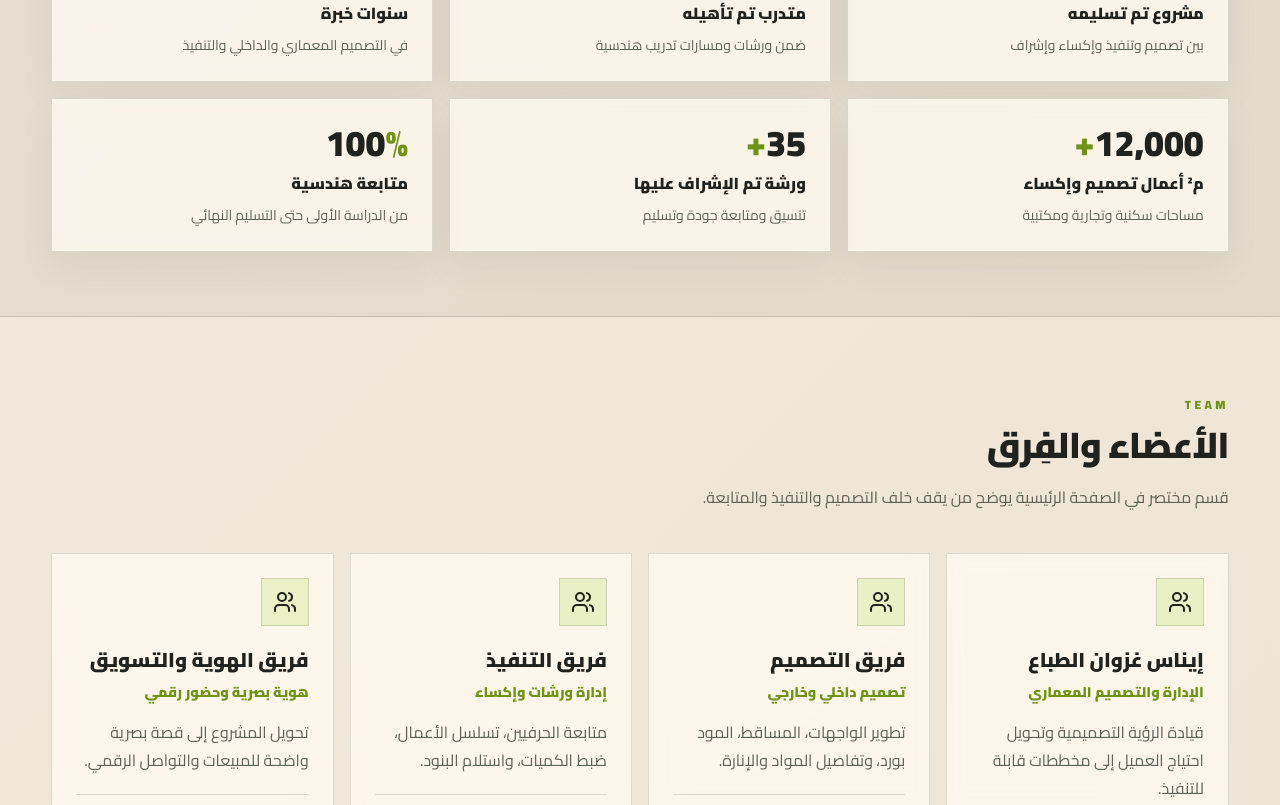
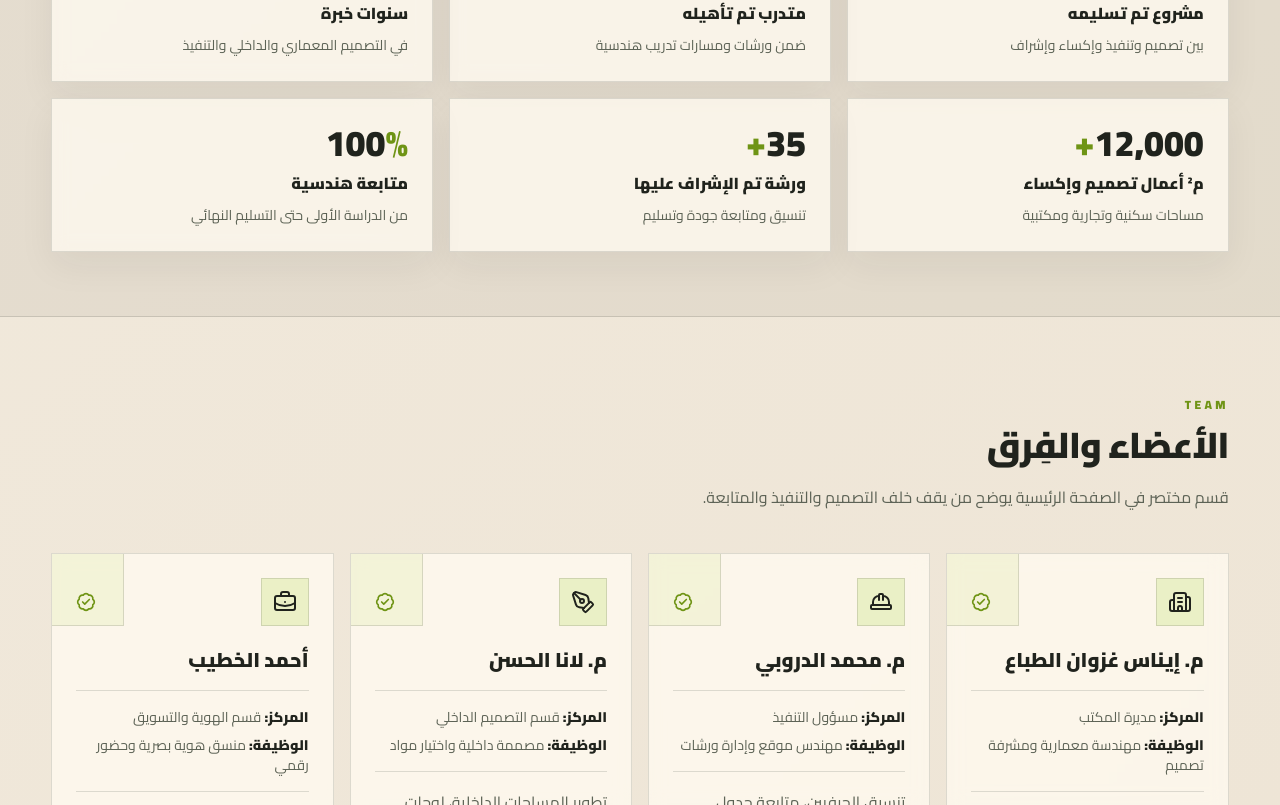
Before and after one commit to abod-haes/architecture-beats, a Next.js app: page / in a window 1280 px wide. Shown: the part 5552-6357 px from the top of the page. Built offline with nearby package versions, Linux system fonts and the light colour scheme.

Commit message:
Improve team member cards with names and roles

```diff
--- a/src/components/sections/TeamSection.tsx
+++ b/src/components/sections/TeamSection.tsx
@@ -1,13 +1,85 @@
 "use client";
 
 import { motion } from "framer-motion";
-import { Users } from "lucide-react";
-import { useSiteContent } from "@/context/LocaleContext";
+import { BadgeCheck, BriefcaseBusiness, Building2, HardHat, PenTool, Users } from "lucide-react";
+import { useLocale } from "@/context/LocaleContext";
 import SectionTitle from "../ui/SectionTitle";
 import { fadeUp, staggerContainer } from "@/lib/motion";
 
+type TeamProfile = {
+  name: string;
+  position: string;
+  jobTitle: string;
+  specialty: string;
+  icon: typeof Users;
+};
+
+const teamProfiles: Record<"ar" | "en", TeamProfile[]> = {
+  ar: [
+    {
+      name: "م. إيناس غزوان الطباع",
+      position: "مديرة المكتب",
+      jobTitle: "مهندسة معمارية ومشرفة تصميم",
+      specialty: "قيادة التصميم المعماري، مراجعة المخططات، وضبط جودة التفاصيل قبل التنفيذ.",
+      icon: Building2,
+    },
+    {
+      name: "م. محمد الدروبي",
+      position: "مسؤول التنفيذ",
+      jobTitle: "مهندس موقع وإدارة ورشات",
+      specialty: "تنسيق الحرفيين، متابعة جدول الأعمال، واستلام مراحل الإكساء والبناء.",
+      icon: HardHat,
+    },
+    {
+      name: "م. لانا الحسن",
+      position: "قسم التصميم الداخلي",
+      jobTitle: "مصممة داخلية واختيار مواد",
+      specialty: "تطوير المساحات الداخلية، لوحات المواد، الإضاءة، والتفاصيل العملية للمستخدم.",
+      icon: PenTool,
+    },
+    {
+      name: "أحمد الخطيب",
+      position: "قسم الهوية والتسويق",
+      jobTitle: "منسق هوية بصرية وحضور رقمي",
+      specialty: "تحويل المشروع إلى عرض بصري واضح للواجهات، المحتوى، والتواصل مع العملاء.",
+      icon: BriefcaseBusiness,
+    },
+  ],
+  en: [
+    {
+      name: "Eng. Inas Ghazwan Al-Tabbaa",
+      position: "Studio Director",
+      jobTitle: "Architectural Engineer & Design Lead",
+      specialty: "Leads architectural direction, reviews drawings, and controls detail quality before execution.",
+      icon: Building2,
+    },
+    {
+      name: "Eng. Mohammad Al-Droubi",
+      position: "Execution Lead",
+      jobTitle: "Site Engineer & Workshop Manager",
+      specialty: "Coordinates craftsmen, work schedules, and staged handover across fit-out and construction phases.",
+      icon: HardHat,
+    },
+    {
+      name: "Eng. Lana Al-Hassan",
+      position: "Interior Design Department",
+      jobTitle: "Interior Designer & Material Specialist",
+      specialty: "Develops interior layouts, material boards, lighting moods, and practical user-focused details.",
+      icon: PenTool,
+    },
+    {
+      name: "Ahmad Al-Khatib",
+      position: "Branding & Marketing Department",
+      jobTitle: "Visual Identity & Digital Presence Coordinator",
+      specialty: "Turns projects into clear visual presentations for facades, content, and client communication.",
+      icon: BriefcaseBusiness,
+    },
+  ],
+};
+
 export default function TeamSection() {
-  const content = useSiteContent();
+  const { content, locale } = useLocale();
+  const labels = locale === "ar" ? { position: "المركز", job: "الوظيفة" } : { position: "Position", job: "Job" };
 
   return (
     <section className="site-section mx-auto w-[92%] max-w-7xl py-16 sm:py-20">
@@ -19,23 +91,39 @@ export default function TeamSection() {
         variants={staggerContainer}
         className="mt-8 grid gap-4 sm:mt-10 md:grid-cols-2 lg:grid-cols-4"
       >
-        {content.team.map((member) => (
+        {teamProfiles[locale].map((member) => {
+          const Icon = member.icon;
+
+          return (
             <motion.article
               key={member.name}
               variants={fadeUp}
               whileHover={{ y: -7, scale: 1.01 }}
               data-cursor="active"
-            className="group border border-[var(--site-border)] bg-[var(--site-card)] p-5 backdrop-blur transition hover:border-brand-primary sm:p-6"
+              className="group relative overflow-hidden border border-[var(--site-border)] bg-[var(--site-card)] p-5 backdrop-blur transition hover:border-brand-primary sm:p-6"
             >
-            <div className="mb-5 flex h-12 w-12 items-center justify-center border border-brand-primary bg-brand-primary/20 text-brand-dark transition group-hover:bg-brand-primary">
-              <Users className="h-6 w-6" />
+              <div className="pointer-events-none absolute -end-10 -top-10 h-28 w-28 border border-brand-primary/30 bg-brand-primary/10 transition group-hover:scale-110" />
+              <div className="relative mb-5 flex items-center justify-between gap-3">
+                <div className="flex h-12 w-12 items-center justify-center border border-brand-primary bg-brand-primary/20 text-brand-dark transition group-hover:bg-brand-primary">
+                  <Icon className="h-6 w-6" />
                 </div>
-            <p className="text-xl font-black text-brand-dark">{member.name}</p>
-            <p className="mt-2 text-sm font-black text-brand-secondary">{member.role}</p>
-            <p className="mt-4 leading-7 text-brand-gray">{member.summary}</p>
-            <p className="mt-5 border-t border-[var(--site-border)] pt-4 text-xs font-black uppercase tracking-[0.18em] text-brand-dark">{member.focus}</p>
+                <BadgeCheck className="h-5 w-5 text-brand-secondary" />
+              </div>
+              <p className="relative text-xl font-black text-brand-dark">{member.name}</p>
+              <div className="relative mt-4 space-y-2 border-y border-[var(--site-border)] py-4">
+                <p className="text-sm text-brand-gray">
+                  <span className="font-black text-brand-dark">{labels.position}: </span>
+                  {member.position}
+                </p>
+                <p className="text-sm text-brand-gray">
+                  <span className="font-black text-brand-dark">{labels.job}: </span>
+                  {member.jobTitle}
+                </p>
+              </div>
+              <p className="relative mt-4 leading-7 text-brand-gray">{member.specialty}</p>
             </motion.article>
-        ))}
+          );
+        })}
       </motion.div>
     </section>
   );
```
Lines whose indentation alone changed are shown as unchanged.
